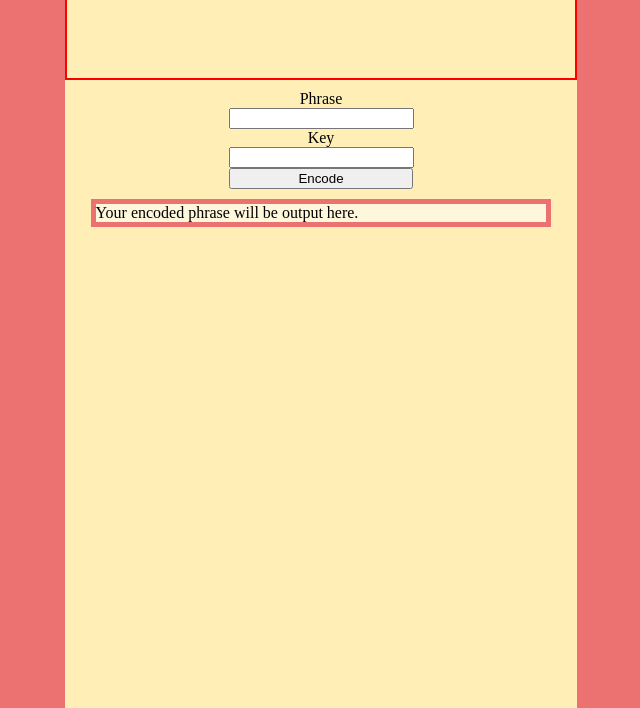
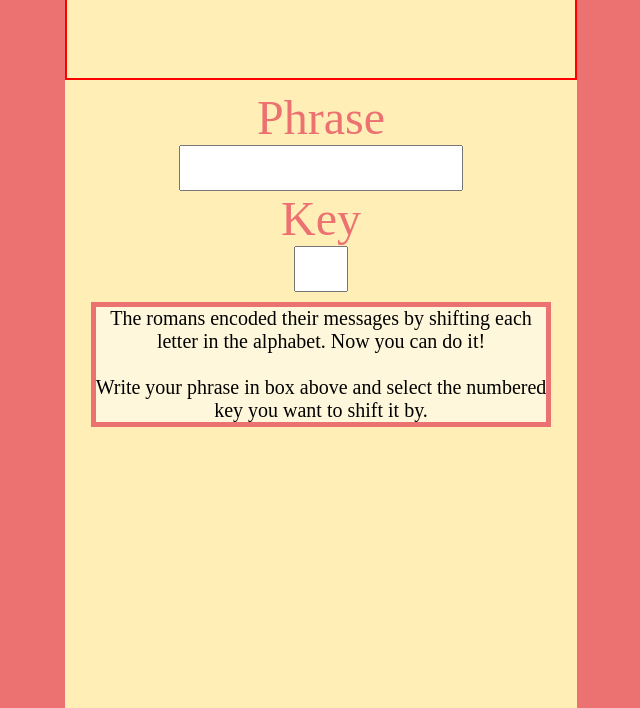
Before and after one commit to KayStation/caesar-cipher, a plain HTML site: page index.html in a window 1280 px wide. Shown: the part 102-810 px from the top of the page, without its empty margins (319-959 px from the left). Drawn offline with Linux system fonts and the light colour scheme.

Commit message:
Made functional AND pretty!

```diff
--- a/css/styles.css
+++ b/css/styles.css
@@ -66,21 +66,38 @@ main{
 }
 
 #form{
-    display:flex;
-    flex-direction:column;
     margin:10px 5%;
     text-align:center;
 }
 
+label{
+    color:#EC7171;
+    font-size:3em;
+}
 
-#submit{
-    margin-left:30%;
-    margin-right:30%;
+
+#phrase{
+    width:60%;
+    min-height:40px;
+    font-size:2em;
 }
+
+#key{
+    width:10%;
+    min-height:40px;
+    font-size:2em;
+    text-align:center;
+}
+
 
 #outputBox{
     border:5px solid #EC7171;
     margin:10px 5%;
     margin-bottom:10px;
     background: rgba(255,255,255,0.5);
+    text-align:center;
 }
+
+#output{
+    font-size:1.25em;
+}
--- a/index.html
+++ b/index.html
@@ -32,11 +32,15 @@
             <input type="text" id="key" name="key" required>
 
         </div>
-        <button id="submit" type="submit">Encode</button>
         </form>
 
         <div id="outputBox">
-            <p1 id="output">Your encoded phrase will be output here.</p1>
+            <p1 id="output">
+                The romans encoded their messages by shifting each letter in the alphabet. Now you can do it!
+                <br>
+                <br>
+                Write your phrase in box above and select the numbered key you want to shift it by.
+            </p1>
         </div>
 
     </main>
```
